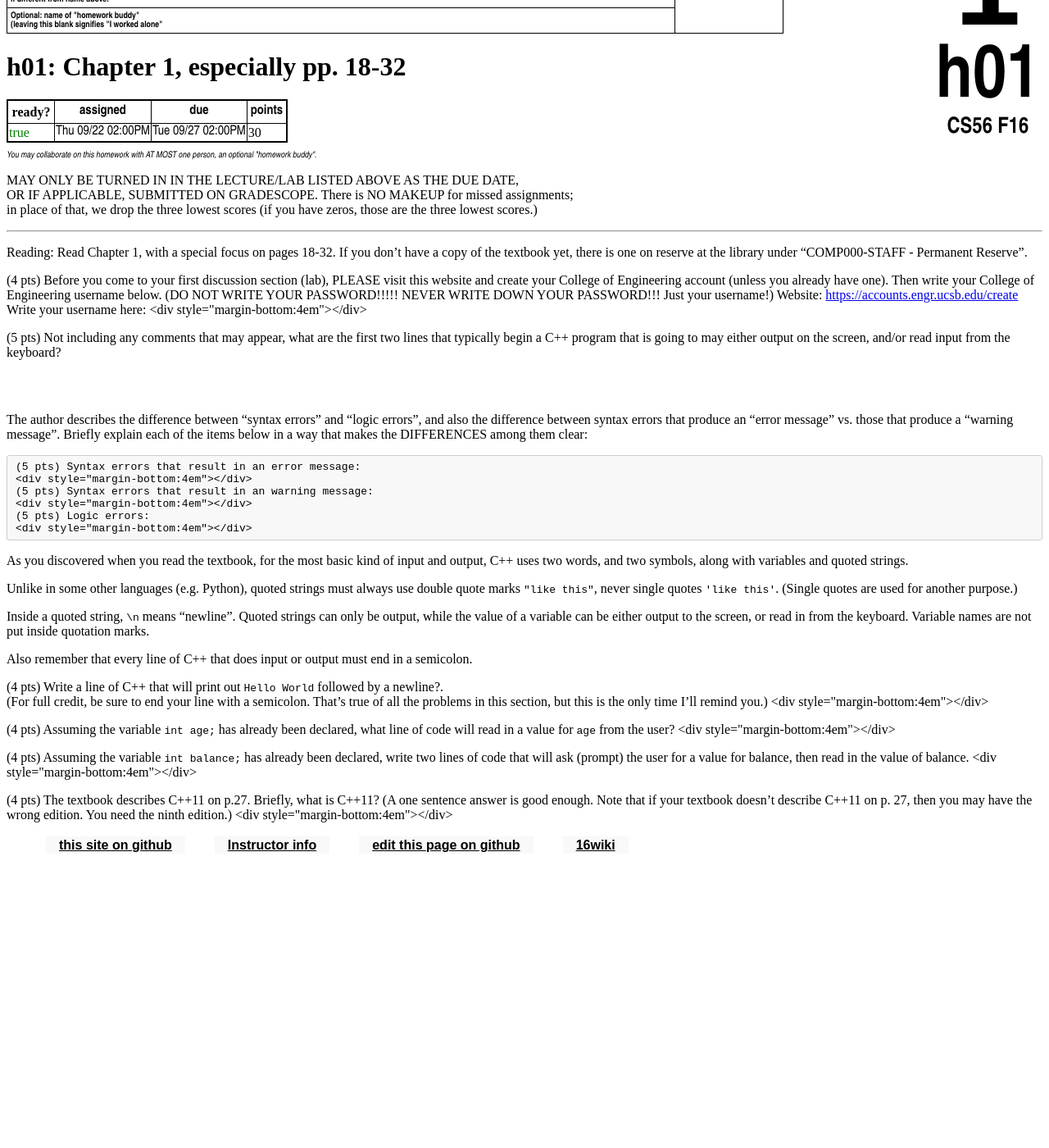
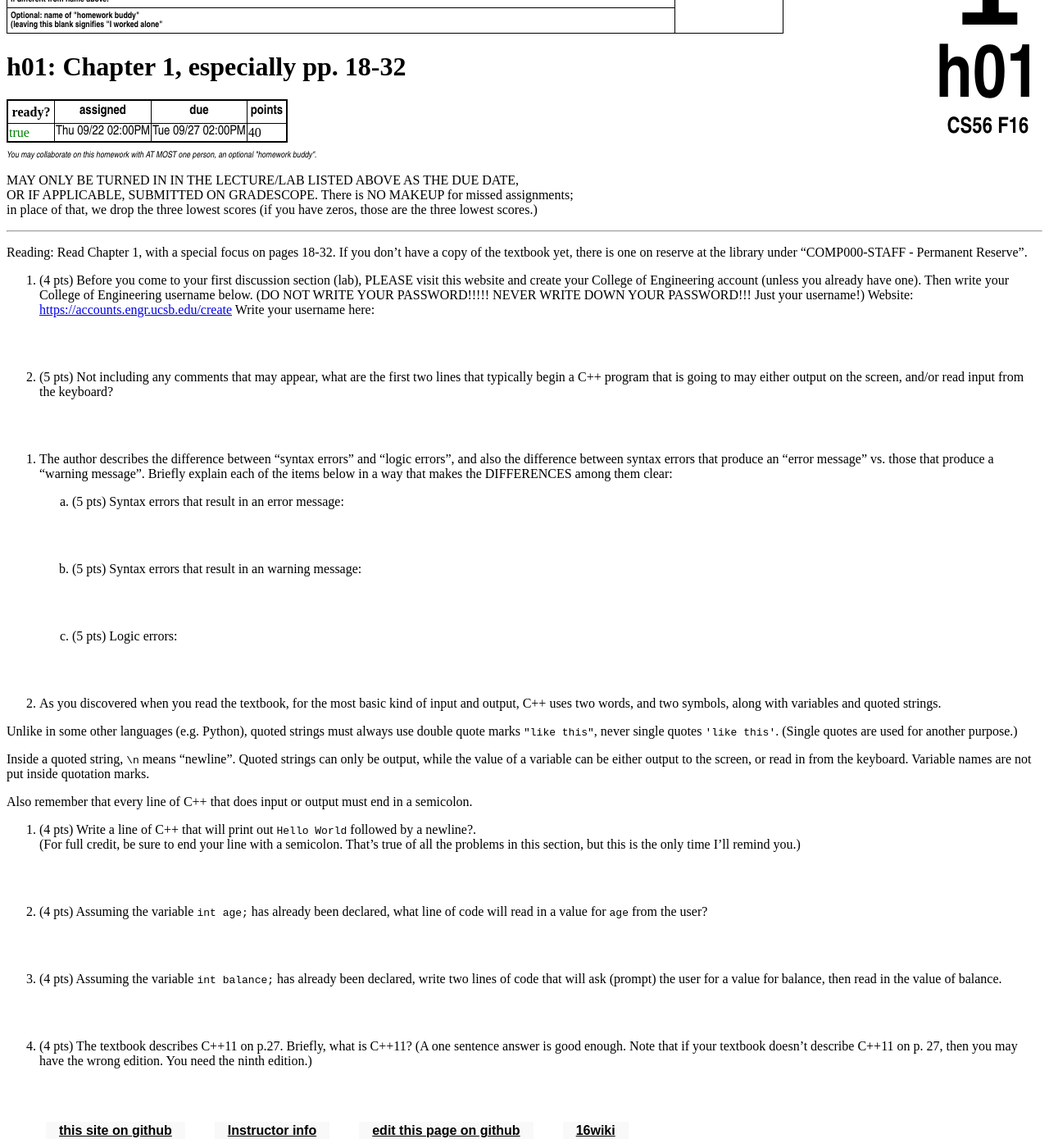
Before and after one commit to ucsb-cs16-s16/https-ucsb-cs16-s17.github.io, a Jekyll site: the page built from _hwk/h00.md, in a window 1280 px wide and 1400 px high, scrolled down 179 px. Shown: the whole window at 82% size. Built offline with Jekyll 4.4.1, drawn with Linux system fonts in a browser that asks for light colours; before the commit the page ends 1231 px from its top, so only the background shows below that; part of the change alters nothing that is shown.

Commit message:
Update h00.md

```diff
--- a/_hwk/h00.md
+++ b/_hwk/h00.md
@@ -7,25 +7,24 @@ due: 2016-09-27 14:00:00.00-7:00
 ---
 Reading: Read Chapter 1, with a special focus on pages 18-32.    If you don't have a copy of the textbook yet, there is one on reserve at the library under "COMP000-STAFF - Permanent Reserve".
 
-(4 pts) Before you come to your first discussion section (lab), PLEASE visit this website and create your College of Engineering account (unless you already have one).  Then write your College of Engineering username below. (DO NOT WRITE YOUR PASSWORD!!!!!  NEVER WRITE DOWN YOUR PASSWORD!!! Just your username!)
+1.	(4 pts) Before you come to your first discussion section (lab), PLEASE visit this website and create your College of Engineering account (unless you already have one).  Then write your College of Engineering username below. (DO NOT WRITE YOUR PASSWORD!!!!!  NEVER WRITE DOWN YOUR PASSWORD!!! Just your username!)
 Website: <https://accounts.engr.ucsb.edu/create>
 Write your username here:
 	<div style="margin-bottom:4em"></div>
 
-(5 pts) Not including any comments that may appear, what are the first two lines that typically begin a C++ program that is going to may either output on the screen, and/or read input from the keyboard?
+2.	(5 pts) Not including any comments that may appear, what are the first two lines that typically begin a C++ program that is going to may either output on the screen, and/or read input from the keyboard?
  <div style="margin-bottom:4em"></div>
 
+3.	The author describes the difference between "syntax errors" and "logic errors", and also the difference between syntax errors that produce an "error message" vs. those that produce a "warning message".    Briefly explain each of the items below in a way that makes the DIFFERENCES among them clear:
 
-The author describes the difference between "syntax errors" and "logic errors", and also the difference between syntax errors that produce an "error message" vs. those that produce a "warning message".    Briefly explain each of the items below in a way that makes the DIFFERENCES among them clear:
+	1. (5 pts) Syntax errors that result in an error message:
+		<div style="margin-bottom:4em"></div>
+	2. (5 pts) Syntax errors that result in an warning message:
+		<div style="margin-bottom:4em"></div>
+	3. (5 pts) Logic errors:
+		<div style="margin-bottom:4em"></div>
 
-	(5 pts) Syntax errors that result in an error message:
-	<div style="margin-bottom:4em"></div>
-	(5 pts) Syntax errors that result in an warning message:
-	<div style="margin-bottom:4em"></div>
-	(5 pts) Logic errors:
-	<div style="margin-bottom:4em"></div>
-
-As you discovered when you read the textbook, for the most basic kind of input and output, C++ uses two words, and two symbols, along with variables and quoted strings.
+4.	As you discovered when you read the textbook, for the most basic kind of input and output, C++ uses two words, and two symbols, along with variables and quoted strings.
 
 Unlike in some other languages (e.g. Python), quoted strings must always use double quote marks `"like this"`, never single quotes `'like this'`.    (Single quotes are used for another purpose.)
 
@@ -33,15 +32,15 @@ Inside a quoted string, `\n` means "newline".   Quoted strings can only be outpu
 
 Also remember that every line of C++ that does input or output must end in a semicolon.
 
-(4 pts) Write a line of C++ that will print out `Hello World` followed by a newline?.
+5.	(4 pts) Write a line of C++ that will print out `Hello World` followed by a newline?.
 (For full credit, be sure to end your line with a semicolon.   That's true of all the problems in this section, but this is the only time I'll remind you.)
 	<div style="margin-bottom:4em"></div>
 
-(4 pts) Assuming the variable `int age;` has already been declared, what line of code will read in a value for `age` from the user?
+6.	(4 pts) Assuming the variable `int age;` has already been declared, what line of code will read in a value for `age` from the user?
 	<div style="margin-bottom:4em"></div>
 
-(4 pts) Assuming the variable `int balance;` has already been declared, write two lines of code that will ask (prompt) the user for a value for balance, then read in the value of balance.
+7.	(4 pts) Assuming the variable `int balance;` has already been declared, write two lines of code that will ask (prompt) the user for a value for balance, then read in the value of balance.
 	<div style="margin-bottom:4em"></div>
 
-(4 pts) The textbook describes C++11 on p.27.  Briefly, what is C++11? (A one sentence answer is good enough.  Note that if your textbook doesn't describe C++11 on p. 27, then you may have the wrong edition.  You need the ninth edition.)
+8.	(4 pts) The textbook describes C++11 on p.27.  Briefly, what is C++11? (A one sentence answer is good enough.  Note that if your textbook doesn't describe C++11 on p. 27, then you may have the wrong edition.  You need the ninth edition.)
 	<div style="margin-bottom:4em"></div>
```
